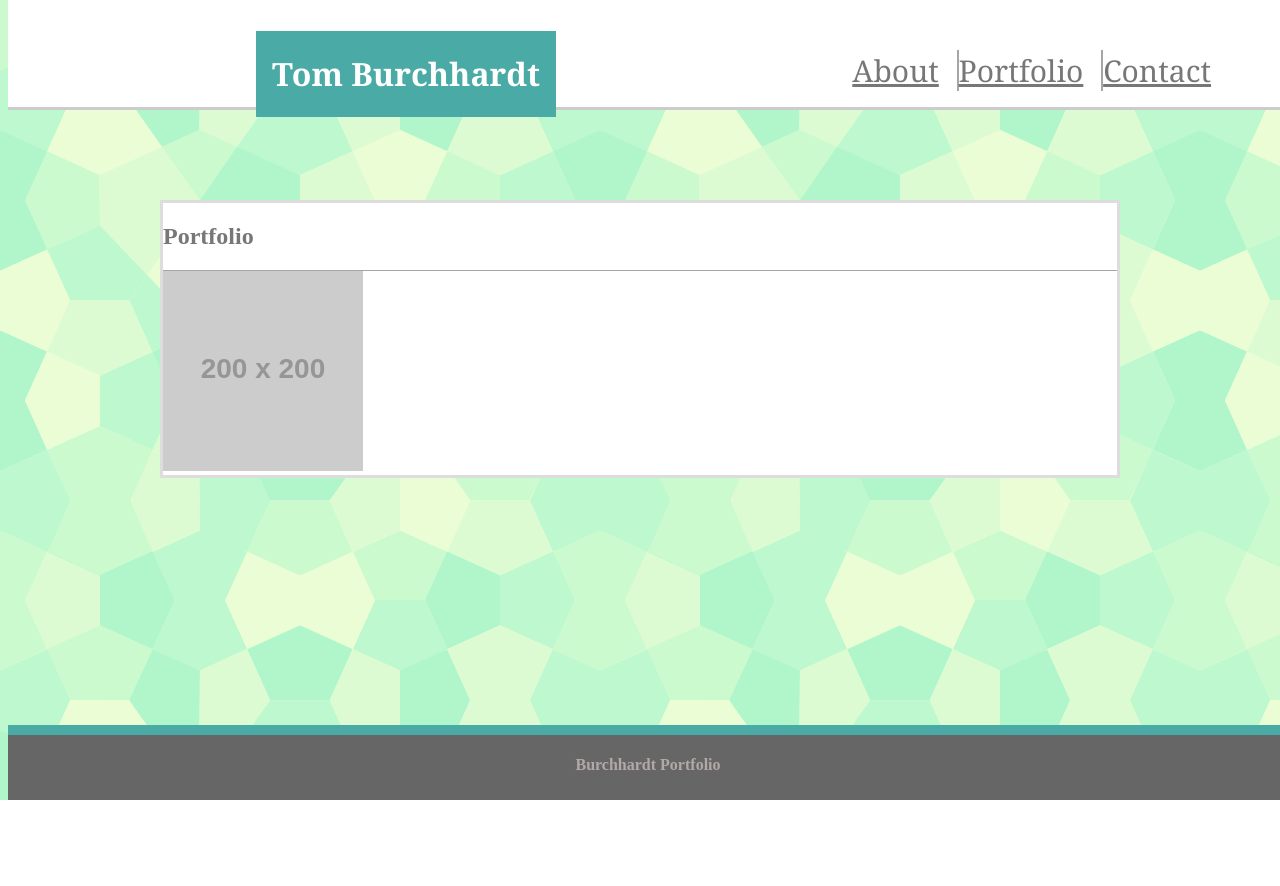
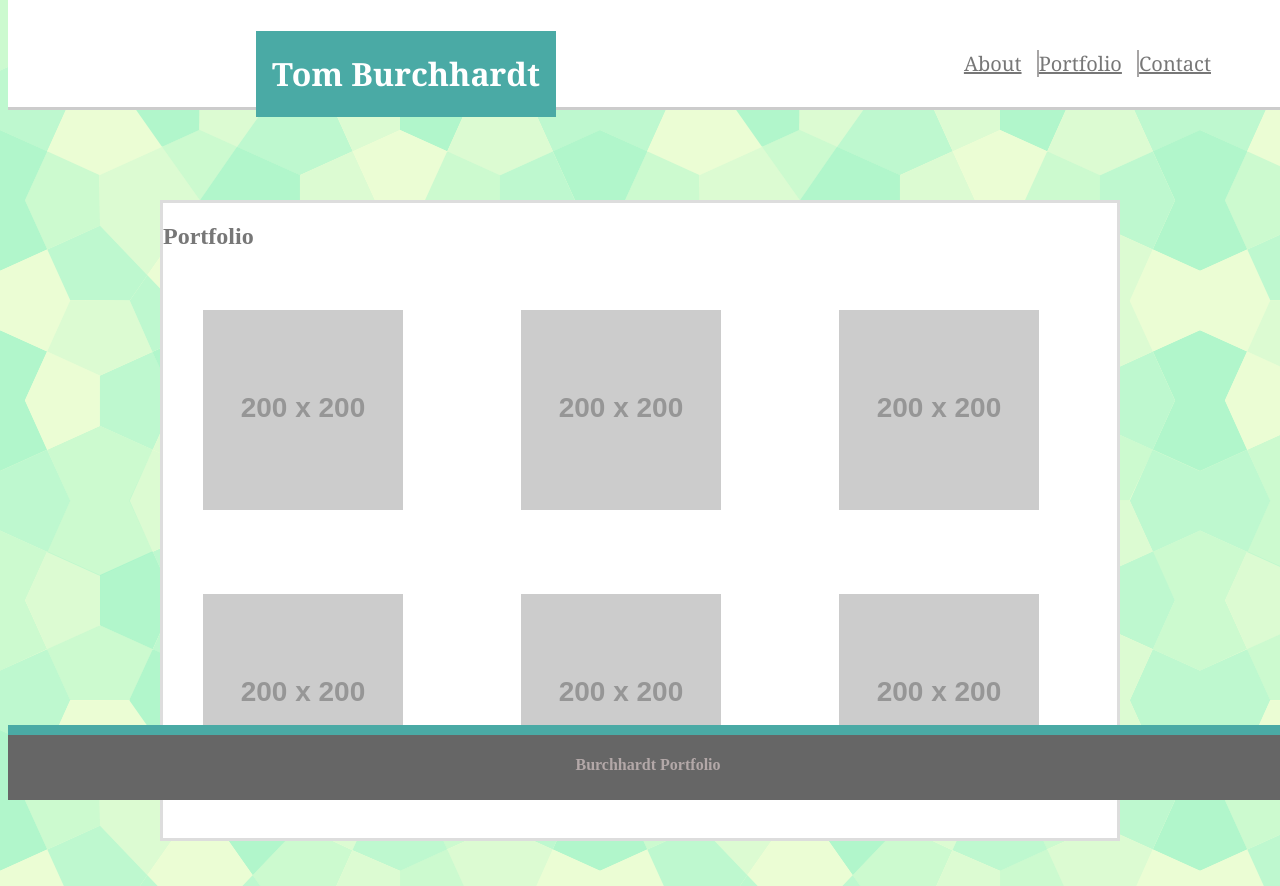
Before and after one commit to tlburchh/Basic-Portfolio, a plain HTML site: page portfolio.html in a window 1280 px wide. Shown: the top 886 px of the page. Before the commit the page ends 800 px from the top, so only its background shows below. Drawn offline with Linux system fonts and the light colour scheme; placeholder pictures from the web are drawn by us.

Commit message:
second commit

```diff
--- a/assets/css/style.css
+++ b/assets/css/style.css
@@ -51,13 +51,26 @@ body{
     border-top: 1px solid #a7a5a5;
 
 }
+/* for portfolio images */
+.row::after {
+    content: "";
+    clear: both;
+    display: table
+}
+.column{
+    float: left;
+    width: 33.33%;
+    padding: 40px;
+}
+/* -------------- */
+
 .links{
     position: fixed;
     top:50px;
     right:5%;
     background: #ffffff;
     font-family: 'Georgia', Times, Times New Roman, serif;
-    font-size: 30px;
+    font-size: 20px;
 
 }
 #contact,
@@ -67,6 +80,7 @@ body{
     width: 100px;
     height:60px;
     color: #777777;
+    text-align: center;
 }
 #contact{
     border-left: 2px solid #a7a5a5;
--- a/portfolio.html
+++ b/portfolio.html
@@ -24,10 +24,28 @@
                 </div>
 
                 <div>
-                    <section class="section-2">
-                        <img src= "http://via.placeholder.com/200x200">
+                    <section class="row">
+                            <div class="column">
+                                <img src= "http://via.placeholder.com/200x200">
+                            </div>
+                            <div class="column">
+                                <img src= "http://via.placeholder.com/200x200">
+                            </div>
 
+                            <div class="column">
+                                <img src= "http://via.placeholder.com/200x200">
+                            </div>
+                            <div class="column">
+                                <img src= "http://via.placeholder.com/200x200">
+                            </div>
+                            <div class="column">
+                                <img src= "http://via.placeholder.com/200x200">
+                            </div>
+                            <div class="column">
+                                <img src= "http://via.placeholder.com/200x200">
+                            </div>
 
+                        <!-- <div class="clearfix"></div> -->
                     </section>
             </section>
 
```
